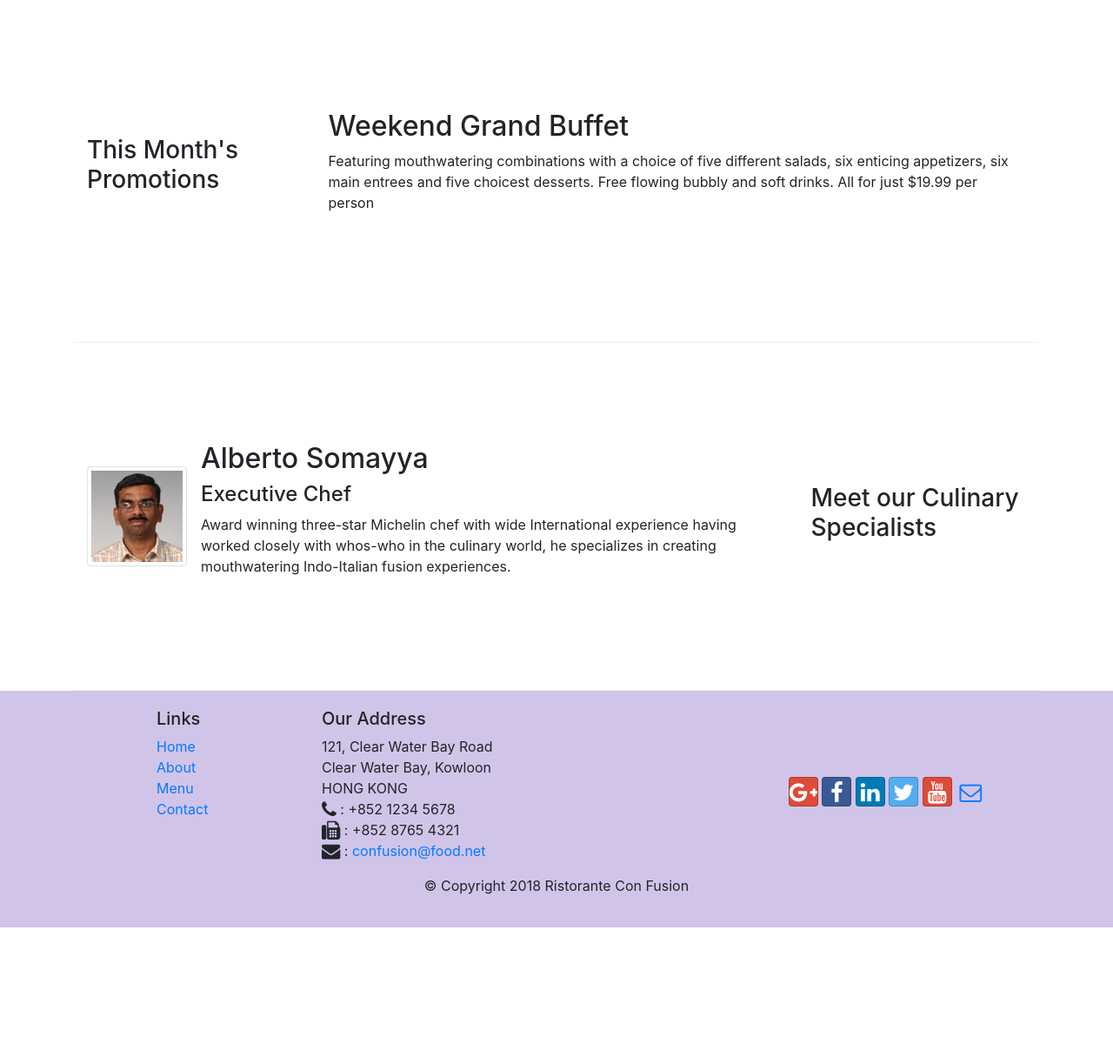
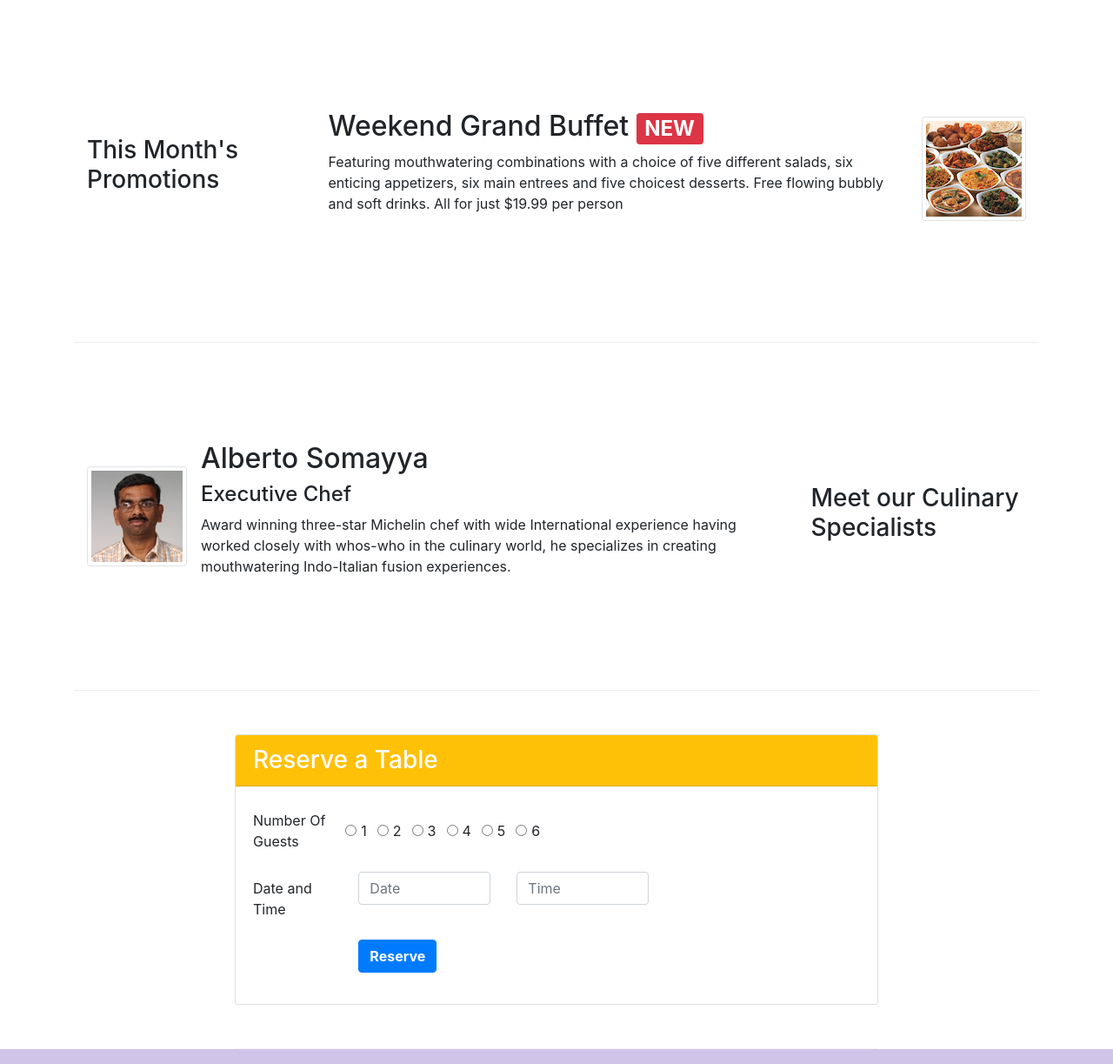
Before and after one commit to marcioronchetti/Bootstrap4, a website: page index.html in a window 1280 px wide. Shown: the part 740-1963 px from the top of the page at 87% size. Before the commit the page ends 1806 px from the top, so only its background shows below. Drawn offline with nearby package versions, Linux system fonts and the light colour scheme.

Commit message:
segunda tarefa

```diff
--- a/index.html
+++ b/index.html
@@ -45,6 +45,9 @@
                 <div class="col-12 col-sm align-self-center">
                     <img src="img/logo.png" class="image-fluid" alt="logo">
                 </div>
+                <div class="col-12 col-sm align-self-center">
+                    <a href="#reserveform" class="btn btn-warning btn-block" role="button">Reserve Table</a>
+                </div>
             </div>
         </div>
     </header>
@@ -65,7 +68,7 @@
                         </h2>
 
                         <p class="d-none d-sm-block">A unique combination of Indian Uthappam (pancake) and Italian pizza, topped with Cerignola olives,
-                            ripe vine cherry tomatoes, Vidalia onion, Guntur chillies and Buffalo Paneer.</p>
+                        ripe vine cherry tomatoes, Vidalia onion, Guntur chillies and Buffalo Paneer.</p>
                     </div>
                 </div>
             </div>
@@ -77,10 +80,18 @@
                 <h3>This Month's Promotions</h3>
             </div>
             <div class="col col-sm order-sm-last col-md">
-                <h2>Weekend Grand Buffet</h2>
-                <p class="d-none d-sm-block">Featuring mouthwatering combinations with a choice of five different salads, six enticing appetizers,
-                    six main entrees and five choicest desserts. Free flowing bubbly and soft drinks. All for just
-                    $19.99 per person </p>
+                <div class="media">
+                    <div class="media-body">
+                        <h2 class="mt-0">
+                            Weekend Grand Buffet
+                            <span class="badge badge-danger">NEW</span>
+                        </h2>
+                        <p class="d-none d-sm-block">Featuring mouthwatering combinations with a choice of five different salads, six enticing appetizers,
+                        six main entrees and five choicest desserts. Free flowing bubbly and soft drinks. All for just
+                        $19.99 per person </p>
+                    </div>
+                    <img src="img/buffet.png" class="d-flex ml-3 img-thumbnail align-self-center" alt="Buffet">
+                </div>
             </div>
         </div>
 
@@ -99,6 +110,56 @@
                             experiences.
                         </p>
                     </div>
+                </div>
+            </div>
+        </div>
+        <div class="row-content col-12 col-md-8">
+            <div class="card">
+                <h3 class="card-header bg-warning text-white">Reserve a Table</h3>
+                <div class="card-body">
+                    <form id="reserveform" action="">
+                        <div class="form-group row">
+                            <label for="numguests" class="col-md-2 col-form-label">Number Of Guests</label>
+                            <div class="form-check form-check-inline">
+                                <input class="form-check-input" type="radio" name="numguests" id="numguests1" value="option1">
+                                <label class="form-check-label" for="numguests1">1</label>
+                            </div>
+                            <div class="form-check form-check-inline">
+                                <input class="form-check-input" type="radio" name="numguests" id="numguests2" value="option2">
+                                <label class="form-check-label" for="numguests2">2</label>
+                            </div>
+                            <div class="form-check form-check-inline">
+                                <input class="form-check-input" type="radio" name="numguests" id="numguests3" value="option3">
+                                <label class="form-check-label" for="numguests3">3</label>
+                            </div>
+                            <div class="form-check form-check-inline">
+                                <input class="form-check-input" type="radio" name="numguests" id="numguests4" value="option4">
+                                <label class="form-check-label" for="numguests4">4</label>
+                            </div>
+                            <div class="form-check form-check-inline">
+                                <input class="form-check-input" type="radio" name="numguests" id="numguests5" value="option5">
+                                <label class="form-check-label" for="numguests5">5</label>
+                            </div>
+                            <div class="form-check form-check-inline">
+                                <input class="form-check-input" type="radio" name="numguests" id="numguests6" value="option6">
+                                <label class="form-check-label" for="numguests6">6</label>
+                            </div>
+                        </div>
+                        <div class="form-group row">
+                            <label for="datetime" class="col-md-2 col-form-label">Date and Time</label>
+                            <div class="col-md-3">
+                                <input type="text" class="form-control mb-3" placeholder="Date">
+                            </div>
+                            <div class="col-md-3">
+                                <input type="text" class="form-control mb-3" placeholder="Time">
+                            </div>
+                        </div>
+                        <div class="form-group row">
+                            <div class="col-md-3 offset-md-2">
+                                <button type="submit" class="btn btn-primary"><Strong>Reserve</Strong></button>
+                            </div>
+                        </div>
+                    </form>
                 </div>
             </div>
         </div>
```
Also changed, not shown: aboutus.html (+1 -1 lines).
